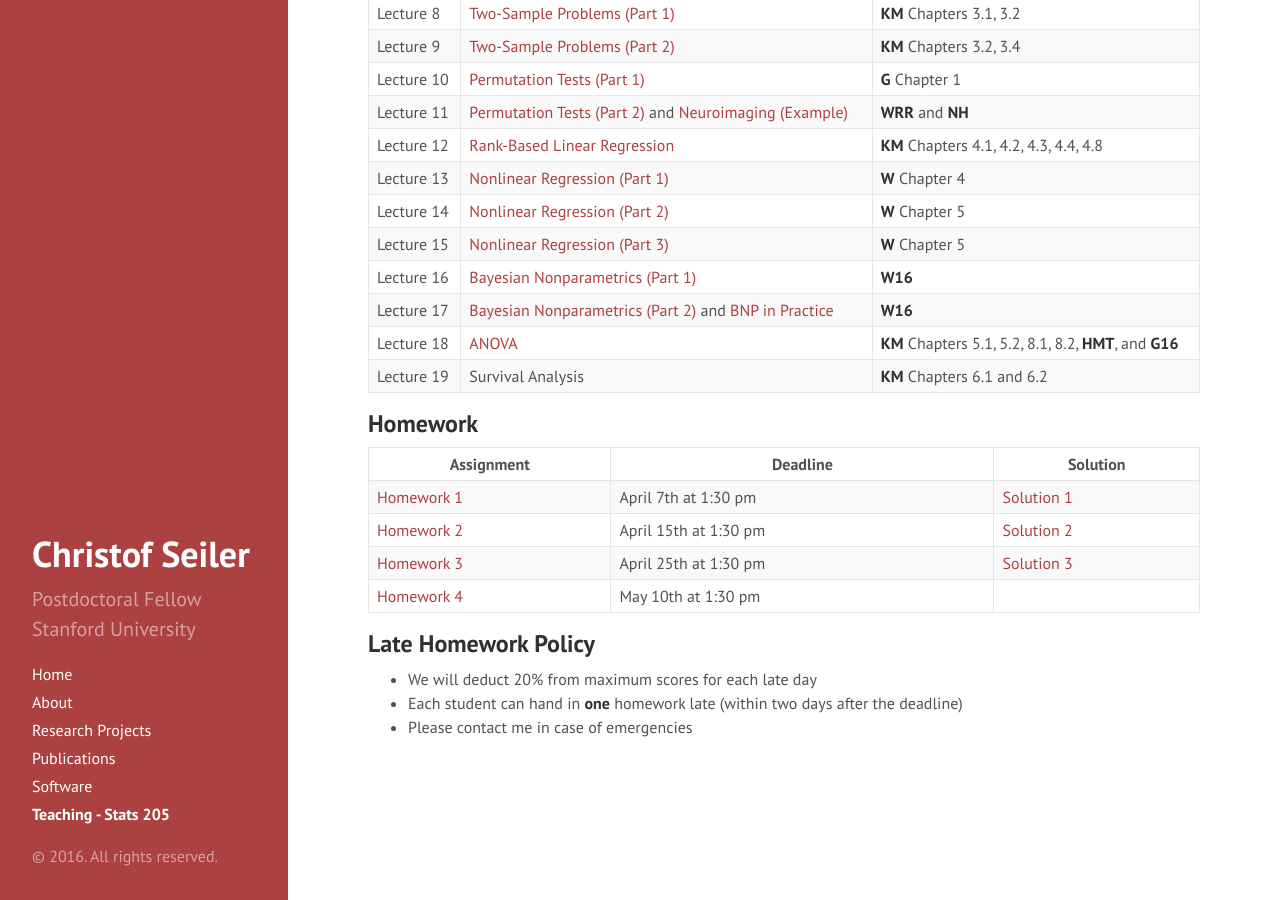
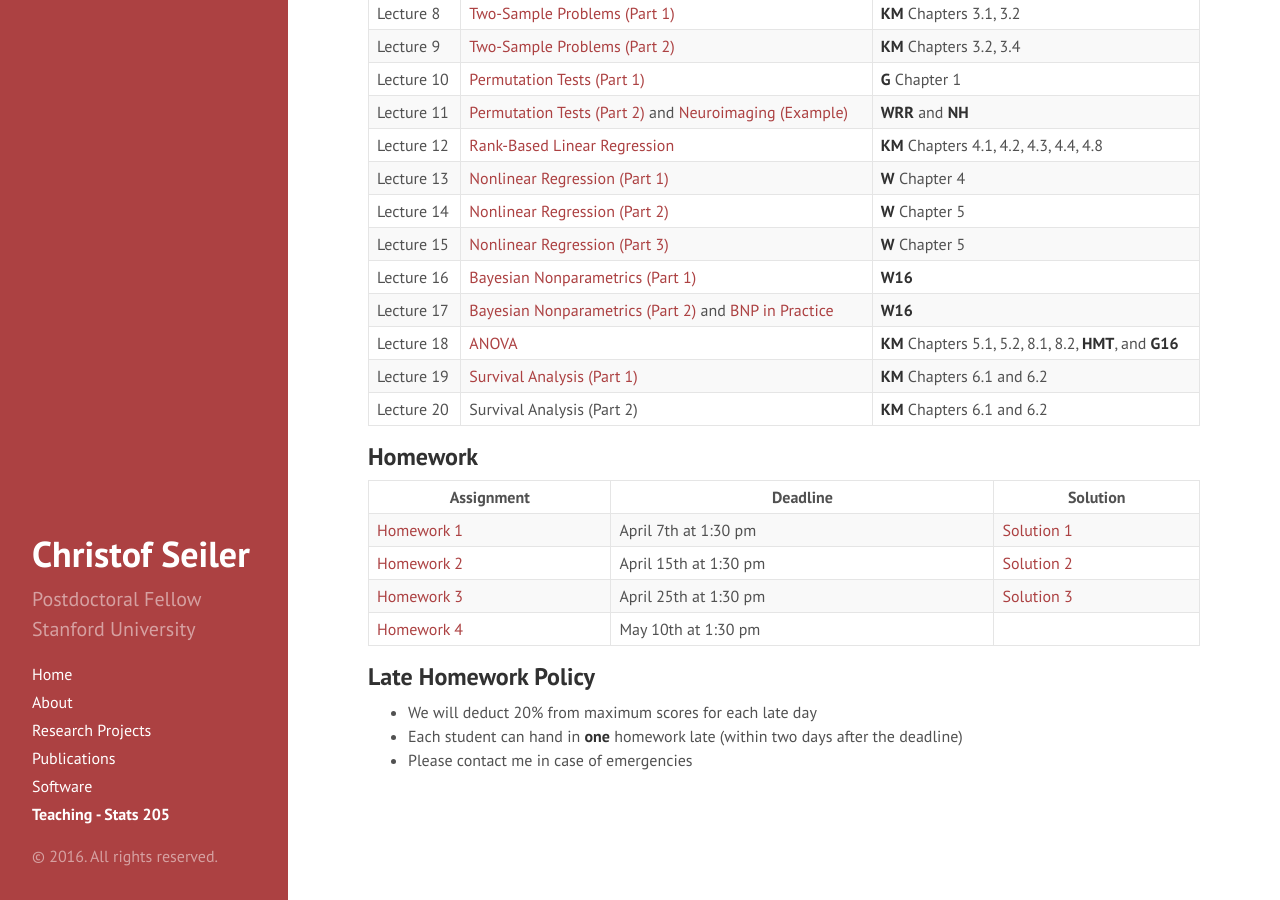
Before and after one commit to ChristofSeiler/ChristofSeiler.github.io, a Jekyll site: the page built from stats205.md, in a window 1280 px wide and 900 px high, scrolled down 2473 px. Built offline with Jekyll 4.4.1, drawn with Linux system fonts in a browser that asks for light colours; formulas are drawn with MathJax 3.

Commit message:
fixed typo in homework 4, and uploaded lecture 19

```diff
--- a/stats205.md
+++ b/stats205.md
@@ -102,7 +102,8 @@ Lecture 15 | [Nonlinear Regression (Part 3)](Lecture15/NonlinearRegressionPart3.
 Lecture 16 | [Bayesian Nonparametrics (Part 1)](Lecture16/BayesianNonparametrics.pdf)                                                           | **W16**
 Lecture 17 | [Bayesian Nonparametrics (Part 2)](Lecture17/BayesianNonparametricsPart2.pdf) and [BNP in Practice](Lecture17/BNPinPractice.pdf)   | **W16**
 Lecture 18 | [ANOVA](Lecture18/ANOVA.pdf)                                                                                                       | **KM** Chapters 5.1, 5.2, 8.1, 8.2, **HMT**, and **G16**
-Lecture 19 | Survival Analysis                                                                                                                  | **KM** Chapters 6.1 and 6.2
+Lecture 19 | [Survival Analysis (Part 1)](Lecture19/Life.pdf)                                                                                   | **KM** Chapters 6.1 and 6.2
+Lecture 20 | Survival Analysis (Part 2)                                                                                                         | **KM** Chapters 6.1 and 6.2
 
 ## Homework
 
--- a/stats205/Homework4/Homework4.html
+++ b/stats205/Homework4/Homework4.html
@@ -117,7 +117,7 @@ $(document).ready(function () {
 <p>From Good 2005 (Exercise 4.8, #20, page 78, <a href="https://searchworks.stanford.edu/view/7694177">Stanford library link</a>):</p>
 <p>Suppose the observations <span class="math inline">\((X_1,\dots,X_K)\)</span> are distributed in accordance with the multivariate normal probability density <span class="math display">\[
 \frac{\sqrt{|D|}}{(2\pi)^{K/2}} \exp \left( -\frac{1}{2} \sum \sum d_{ij} (x_i-\mu_i)(x_j-\mu_j) \right)
-\]</span> where the matrix <span class="math inline">\(D = (d_{ij})\)</span> is positive definite; <span class="math inline">\(|D|\)</span> denotes its determinant; <span class="math inline">\(\operatorname{E}(X_j) = \mu_j\)</span>; <span class="math inline">\(\operatorname{E}((X_j−\mu_j)(X_j−\mu_j)) = \sigma_{ij}\)</span>; and <span class="math inline">\((\sigma_{ij})= D^{−1}\)</span>. If <span class="math inline">\(\sigma_{ij} = \sigma^2\)</span> when <span class="math inline">\(i = j\)</span> and <span class="math inline">\(\sigma_{ij} = \sigma_{12}\)</span> when <span class="math inline">\(i \ne j\)</span>, are the observations independent? Exchangeable?</p>
+\]</span> where the matrix <span class="math inline">\(D = (d_{ij})\)</span> is positive definite; <span class="math inline">\(|D|\)</span> denotes its determinant; <span class="math inline">\(\operatorname{E}(X_j) = \mu_j\)</span>; <span class="math inline">\(\operatorname{E}((X_i−\mu_i)(X_j−\mu_j)) = \sigma_{ij}\)</span>; and <span class="math inline">\((\sigma_{ij})= D^{−1}\)</span>. If <span class="math inline">\(\sigma_{ij} = \sigma^2\)</span> when <span class="math inline">\(i = j\)</span> and <span class="math inline">\(\sigma_{ij} = \sigma_{12}\)</span> when <span class="math inline">\(i \ne j\)</span>, are the observations independent? Exchangeable?</p>
 <!--
 ## Exercise 2
 
```
Also changed, not shown: 1 other file.
